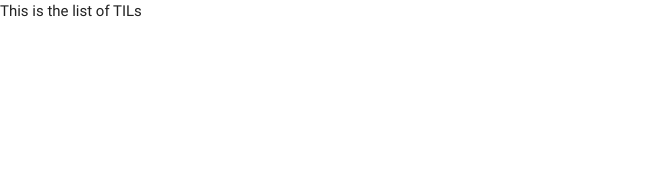
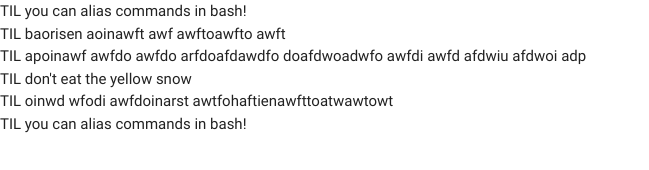
Before and after one commit to nss-alumni/hackathon1-team09, a website: page index.html at #!/list in a window 1280 px wide. Shown: the whole page, without its empty margins (0-649 px from the left). Drawn offline with nearby package versions, Linux system fonts and the light colour scheme; some packages are replaced by stand-ins of ours.

Commit message:
add fake data and render in list view

```diff
--- a/app/listController.js
+++ b/app/listController.js
@@ -1,8 +1,12 @@
 ;(function () {
-  const ListController = function () {
+  const ListController = function ($http, $timeout) {
     const vm = this
 
     vm.message = "This is the list of TILs"
+
+    $http.get('/fakeData.json').then(response => {
+      vm.tils = response.data
+    })
   }
 
   angular.module('til-app').controller('ListController', ListController)
--- /dev/null
+++ b/fakeData.json
@@ -0,0 +1,83 @@
+[
+  {
+    "id": 1,
+    "text": "TIL you can alias commands in bash!",
+    "upvoteCount": 0,
+    "downvoteCount": 0,
+    "userId": 1,
+    "comments": []
+  },
+  {
+    "id": 2,
+    "text": "TIL baorisen aoinawft awf awftoawfto awft",
+    "upvoteCount": 3,
+    "downvoteCount": 1,
+    "userId": 1,
+    "comments": [
+      {
+        "id": 1,
+        "text": "Cool man me too",
+        "userId": 1,
+        "createdAt": "2017-08-19T18:23:07-05:00"
+      }
+    ]
+  },
+  {
+    "id": 3,
+    "text": "TIL apoinawf awfdo awfdo arfdoafdawdfo doafdwoadwfo awfdi awfd afdwiu afdwoi adp",
+    "upvoteCount": 0,
+    "downvoteCount": 9,
+    "userId": 2,
+    "comments": [
+      {
+        "id": 2,
+        "text": "Cool man me too",
+        "userId": 1,
+        "createdAt": "2017-08-19T18:23:07-05:01"
+      },
+      {
+        "id": 3,
+        "text": "Cool man me too",
+        "userId": 1,
+        "createdAt": "2017-08-19T18:23:07-05:02"
+      }
+    ]
+  },
+  {
+    "id": 4,
+    "text": "TIL don't eat the yellow snow",
+    "upvoteCount": 10,
+    "downvoteCount": 20,
+    "userId": 2,
+    "comments": [
+      {
+        "id": 2,
+        "text": "Cool man me too",
+        "userId": 1,
+        "createdAt": "2017-08-19T18:23:07-05:01"
+      },
+      {
+        "id": 3,
+        "text": "Cool man me too",
+        "userId": 1,
+        "createdAt": "2017-08-19T18:23:07-05:02"
+      }
+    ]
+  },
+  {
+    "id": 5,
+    "text": "TIL oinwd wfodi awfdoinarst awtfohaftienawfttoatwawtowt",
+    "upvoteCount": 20,
+    "downvoteCount": 0,
+    "userId": 3,
+    "comments": []
+  },
+  {
+    "id": 6,
+    "text": "TIL you can alias commands in bash!",
+    "upvoteCount": 4,
+    "downvoteCount": 2,
+    "userId": 3,
+    "comments": []
+  }
+]
--- a/templates/listView.html
+++ b/templates/listView.html
@@ -1 +1,3 @@
-{{listCtrl.message}}
+<section ng-repeat="til in listCtrl.tils">
+  {{ til.text }}
+</section>
```
